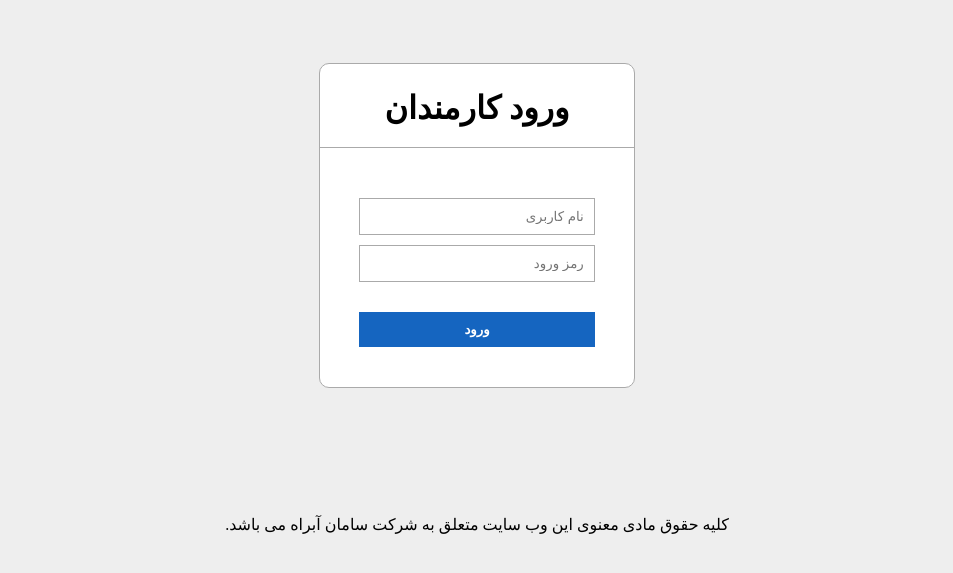
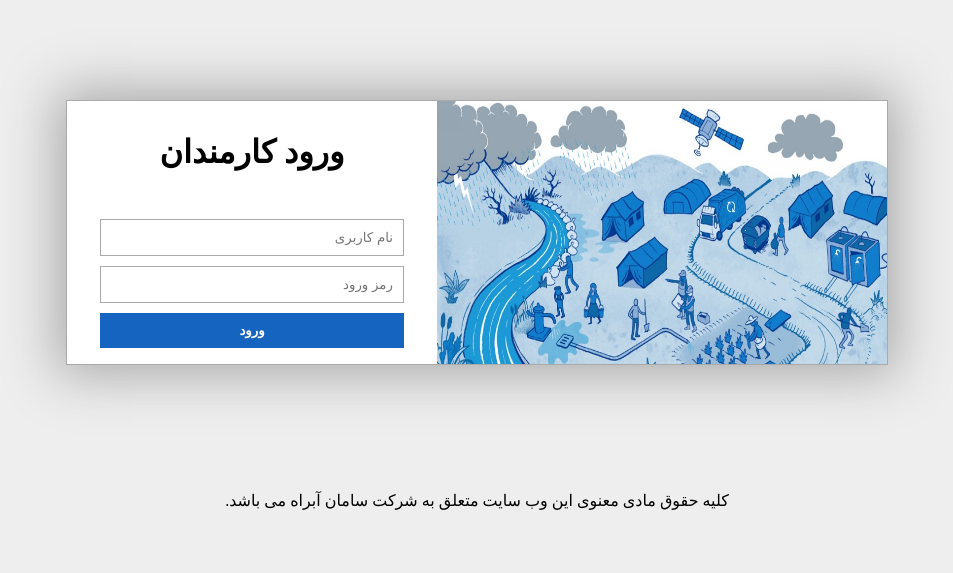
Before and after one commit to sglmi/samanabrah, a Django app: page / in a window 1280 px wide. Shown: the top 573 px of the page, without its empty margins (163-1116 px from the left). Run offline with Django 3.2, Linux system fonts and the light colour scheme.

Commit message:
Change login page and try to create report page

```diff
--- /dev/null
+++ b/samanabrah/report/templates/report/reports.html
@@ -0,0 +1,6 @@
+{% extends 'base.html' %}
+{% block main %}
+{% for report in reports %}
+    <p>{{ report.text }}</p>
+{% endfor %}
+{% endblock main %}
--- /dev/null
+++ b/samanabrah/report/urls.py
@@ -0,0 +1,21 @@
+from django.urls import path
+
+from . import views
+
+
+app_name = "report"
+
+urlpatterns = [
+    path("create/", views.ReportCreateView.as_view(), name="create"),
+    # path("<int:pk>/", views.ReportDetailView.as_view(), name="detail"),
+    # path(
+    #     "<int:pk>/update/",
+    #     views.ReportUpdateView.as_view(),
+    #     name="update",
+    # ),
+    # path(
+    #     "<int:pk>/delete/",
+    #     views.ReportDeleteView.as_view(),
+    #     name="delete",
+    # ),
+]
--- a/samanabrah/samanabrah/settings.py
+++ b/samanabrah/samanabrah/settings.py
@@ -42,6 +42,7 @@ INSTALLED_APPS = [
     "users.apps.UsersConfig",
     "report.apps.ReportConfig",
     # Third party apps
+    "jalali_date",
 ]
 
 MIDDLEWARE = [
--- a/samanabrah/samanabrah/urls.py
+++ b/samanabrah/samanabrah/urls.py
@@ -18,7 +18,8 @@ from django.urls import path, include
 from users import views as users_view
 
 urlpatterns = [
+    path("", users_view.user_login),
     path("admin/", admin.site.urls),
-    path("", users_view.user_login),
     path("users/", include("users.urls")),
+    path("report/", include("report.urls")),
 ]
--- a/samanabrah/static/css/style.css
+++ b/samanabrah/static/css/style.css
@@ -10,7 +10,11 @@
   --bd: #aaa;
   --error: #d32f2f;
   --submit: #1565c0;
+  --btn-hover: #0f56a7;
 }
+
+
+
 html {
   text-align: right;
   direction: rtl;
@@ -44,14 +48,37 @@ nav a {
   color: white;
 }
 
+
+/* -------------------
+    GLOBAL STYLES
+------------------- */
+.btn {
+  background-color: var(--submit);
+  color: white;
+  font-weight: bold;
+  border: none;
+
+}
+
+.btn:hover {
+  background-color: var(--btn-hover);
+}
+
+.entry {
+  background-color: var(--second-bg);
+  border: 1px solid var(--bd);
+  outline: none;
+}
+
 .container {
   width: 80%;
   margin: auto;
 }
 
+/* MESSAGES */
 .messages {
   list-style-type: none;
-  width: 80%;
+  width: 100%;
   margin: auto;
   text-align: center;
 }
@@ -64,47 +91,42 @@ nav a {
 
 /* LOGIN */
 .login {
+  display: flex;
+  margin: auto;
+  margin-top: 100px;
+  border: 1px solid var(--bd);
+  width: 65%;
+  /* right bottom blure padding */
+  box-shadow: 0 0 50px 10px var(--bd)
+}
+
+/* LOGIN */
+.login img {
+  max-width: 450px;
+  height: 100%;
+  flex-grow: 1;
+}
+
+.login form {
+  flex-grow: 1;
   background-color: var(--second-bg);
-  width: 25%;
-  margin: auto;
-  margin-top: 5%;
-  padding: 20px 0 40px 0;
-  border-radius: 10px;
-  border: 1px solid var(--bd);
+  padding: 1rem;
 }
 
 .login h1 {
   text-align: center;
-  margin: 5px 0;
-}
-
-.login hr {
-  background-color: var(--bd);
-  height: 1px;
-  margin: 20px 0 50px 0;
+  margin-top: 1rem;
+  margin-bottom: 3rem;
 }
 
 .login input {
-  background-color: var(--second-bg);
   display: block;
-  width: 75%;
+  width: 90%;
   margin: auto;
   margin-top: 10px;
   padding: 10px;
-  border: 1px solid var(--bd);
 }
 
-.login input[type="submit"] {
-  background-color: var(--submit);
-  color: white;
-  font-weight: bold;
-  margin-top: 30px;
-  border: none;
-}
-
-.login input[type="submit"]:hover {
-  background-color: #003c8f;
-}
 
 .dashboard {
   margin-top: 2rem;
@@ -150,21 +172,32 @@ footer p {
 /* Media Quries */
 @media (max-width:1024px) {
   .login {
-    width: 40%;
+    width: 80%;
+  }
+  .login img {
+    width: 350px;
   }
 
 }
 
 @media (max-width:768px) {
-  .login {
-    width: 55%;
+
+  .login img {
+    display: none;
   }
 
 }
 
 @media (max-width:468px) {
   .login {
-    width: 70%;
+    width: 80%;
+  }
+  .login img {
+    display: none;
+  }
+
+  .login h1 {
+    font-size: 1.5rem;
   }
 
 }
--- a/samanabrah/templates/base.html
+++ b/samanabrah/templates/base.html
@@ -6,6 +6,7 @@
     <meta http-equiv="X-UA-Compatible" content="IE=edge">
     <meta name="viewport" content="width=device-width, initial-scale=1.0">
     <link rel="stylesheet" href="{% static 'css/style.css' %}">
+    {% block style %}{% endblock style %}
     <title>{% block title %}{% endblock title%}</title>
 </head>
 <body>
@@ -17,5 +18,8 @@
     {% block main %}{% endblock main %}
   </main>
   <footer><p>کلیه حقوق مادی معنوی این وب سایت متعلق به شرکت سامان آبراه می باشد.</p></footer>
+  <!-- Script for specific page -->
+  {% block script %}
+  {% endblock script %}
 </body>
 </html>
--- a/samanabrah/templates/includes/navbar.html
+++ b/samanabrah/templates/includes/navbar.html
@@ -1,7 +1,7 @@
 <nav class="main-nav">
   <ul>
     {% if user.is_authenticated %}
-      <li><a href="#">افزودن گزاش</a></li>
+      <li><a href="{% url 'report:create' %}">افزودن گزاش</a></li>
       <li><a href="{% url 'users:logout' %}">خروج</a></li>
     {% endif %}
   </ul>
--- a/samanabrah/users/templates/users/login.html
+++ b/samanabrah/users/templates/users/login.html
@@ -1,14 +1,17 @@
 {% extends 'base.html' %}
+{% load static %}
 {% block title %}{% endblock title %}
 {% block main %}
-<div class="login">
+<div class="container login">
+  <div class="right">
+    <img src="{% static 'img/right.jpg' %}" alt="water image">
+  </div>
+  <form action="{% url 'users:login' %}" method="POST">
     <h1>ورود کارمندان</h1>
-    <hr>
-    <form action="{% url 'users:login' %}" method="post">
-      {% csrf_token %}
-      <input type="text" name="username" id="username_id" placeholder="نام کاربری">
-      <input type="password" name="password" id="password_id" placeholder="رمز ورود">
-      <input type="submit" value="ورود">
-    </form>
-  </div>
+    {% csrf_token %}
+    <input class="entry" type="text" name="username" id="username_id" placeholder="نام کاربری">
+    <input class="entry" type="password" name="password" id="password_id" placeholder="رمز ورود">
+    <input class="btn" type="submit" value="ورود">
+  </form>
+</div>
 {% endblock main %}
--- a/samanabrah/users/urls.py
+++ b/samanabrah/users/urls.py
@@ -6,5 +6,5 @@ app_name = "users"
 urlpatterns = [
     path("login/", views.user_login, name="login"),
     path("logout/", views.user_logout, name="logout"),
-    path("dashboard/", views.dashboard, name="dashboard"),
+    path("reports/", views.reports, name="reports"),
 ]
--- a/samanabrah/users/views.py
+++ b/samanabrah/users/views.py
@@ -6,9 +6,9 @@ from django.contrib import messages
 from report.models import Report
 
 
-def dashboard(request):
+def reports(request):
     reports = Report.objects.filter(employee=request.user)
-    return render(request, "users/dashboard.html", {"reports": reports})
+    return render(request, "users/reports.html", {"reports": reports})
 
 
 def user_login(request):
@@ -18,12 +18,12 @@ def user_login(request):
         user = authenticate(request, username=username, password=password)
         if user is not None:
             login(request, user)
-            return redirect("users:dashboard")
+            return redirect("users:reports")
         else:
             messages.error(request, "نام کاربری یا رمز ورود اشتباه است.")
     # If users is already logged in go to main page
     if request.user.is_authenticated:
-        return redirect("users:dashboard")
+        return redirect("users:reports")
     return render(request, "users/login.html")
 
 
```
Also changed, not shown: samanabrah/report/forms.py (added, +34 -0 lines), samanabrah/report/templates/report/create.html (added, +32 -0 lines), samanabrah/report/views.py (+51 -3 lines), samanabrah/report/templates/report/add_report.html (deleted), samanabrah/static/img/right.jpg (added), samanabrah/static/img/right.png (added).
